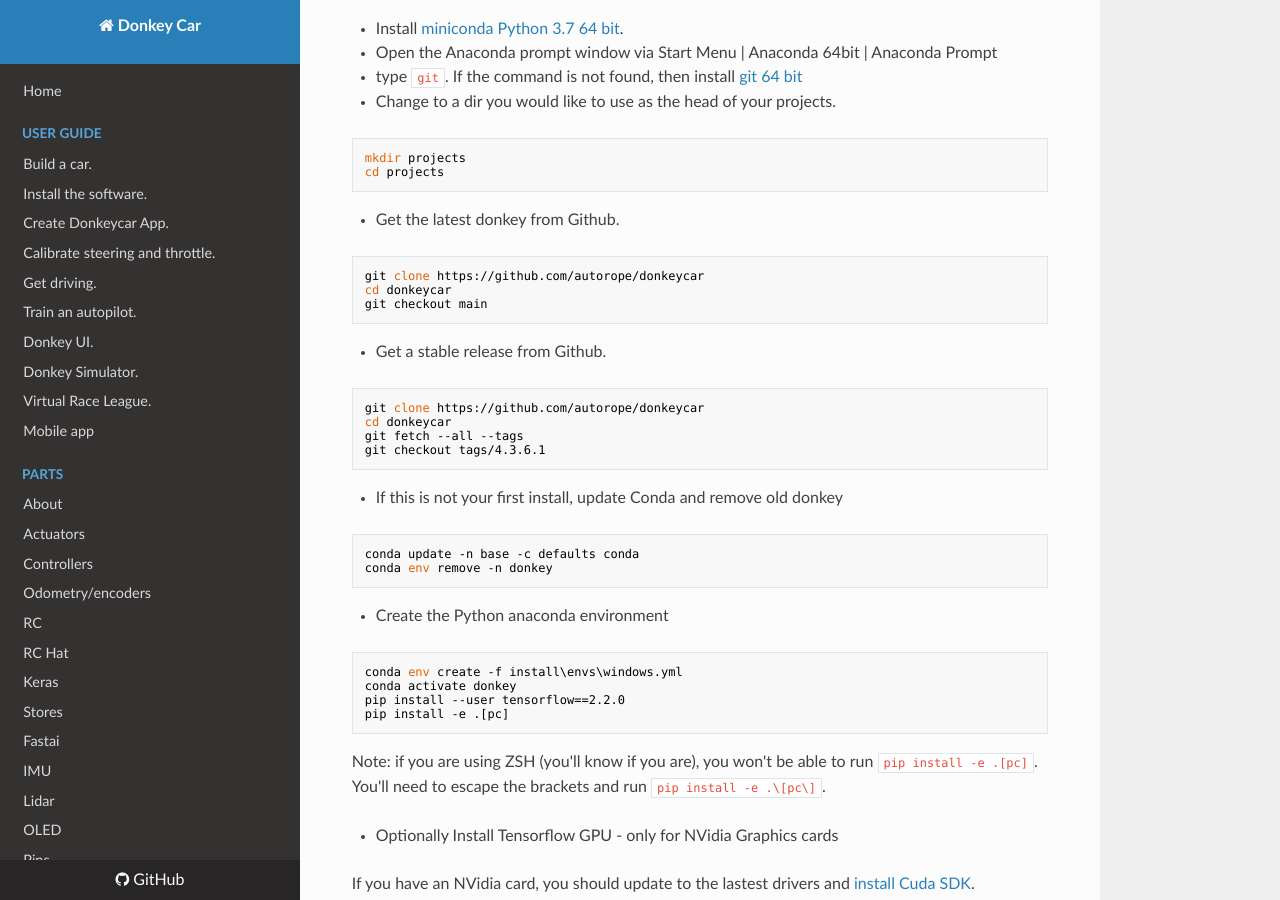
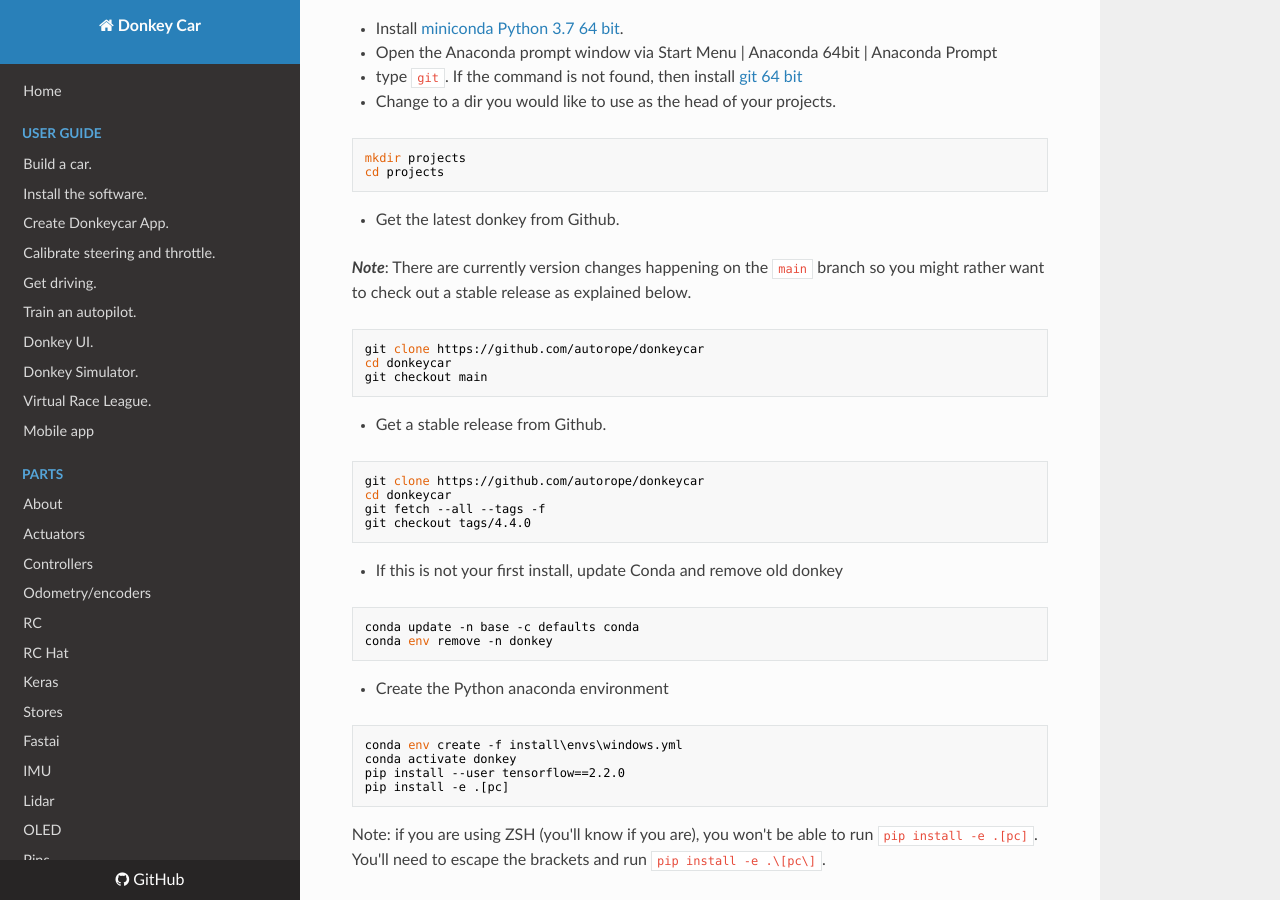
Before and after one commit to autorope/donkeydocs, an MkDocs documentation site: the page built from docs/guide/host_pc/setup_windows.md, in a window 1280 px wide and 900 px high, scrolled down 489 px. Built offline with MkDocs 1.6.1, drawn with Linux system fonts in a browser that asks for light colours; nearby versions of some CDN libraries.

Commit message:
Recommend checking out release tag

````diff
--- a/docs/guide/host_pc/setup_windows.md
+++ b/docs/guide/host_pc/setup_windows.md
@@ -27,6 +27,8 @@ cd projects
 
 * Get the latest donkey from Github.
 
+**_Note_**: There are currently version changes happening on the `main` branch so you might rather want to check out a stable release as explained below.
+
 ```bash
 git clone https://github.com/autorope/donkeycar
 cd donkeycar
@@ -38,8 +40,8 @@ git checkout main
 ```bash
 git clone https://github.com/autorope/donkeycar
 cd donkeycar
-git fetch --all --tags
-git checkout tags/4.3.6.1
+git fetch --all --tags -f
+git checkout tags/4.4.0
 ```
 
 * If this is not your first install, update Conda and remove old donkey
````
